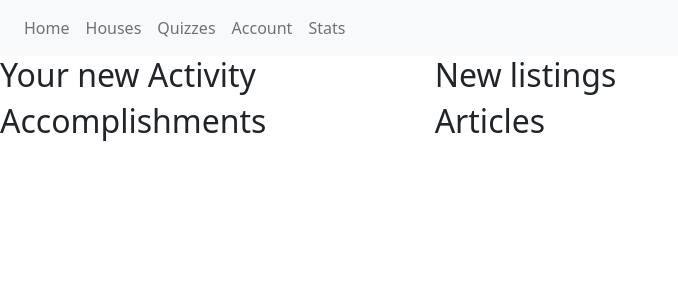
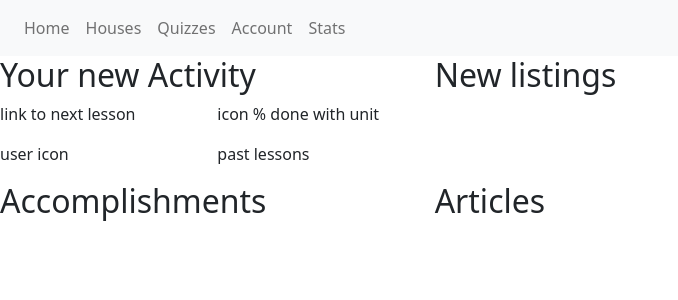
Before and after one commit to jbasquez/projectHomebase, a React (Create React App) app in the folder project-homebase/: page / in a window 1280 px wide. Shown: the top 300 px of the page, without its empty margins (0-678 px from the left). Built offline with nearby package versions, Linux system fonts and the light colour scheme.

Commit message:
activities skeleton

```diff
--- a/project-homebase/src/components/activities.js
+++ b/project-homebase/src/components/activities.js
@@ -4,10 +4,19 @@ function Activities() {
       <div >
           <h2>Your new Activity</h2>
         <div className="row">
-          <div className="col-lg-4 col-md-4 col-sm-4 col-xs-12">
-
+          <div className="col-lg-6 col-md-6 col-sm-4 col-xs-12">
+            <p>link to next lesson</p>
           </div>
-          <div className="col-lg-4 col-md-4 col-sm-4 col-xs-12">
+          <div className="col-lg-6 col-md-6 col-sm-4 col-xs-12">
+              <p>icon % done with unit</p>
+          </div>
+        </div>
+        <div className="row">
+          <div className="col-lg-6 col-md-6 col-sm-4 col-xs-12">
+            <p>user icon</p>
+          </div>
+          <div className="col-lg-6 col-md-6 col-sm-4 col-xs-12">
+              <p>past lessons</p>
           </div>
         </div>
       </div>
```
